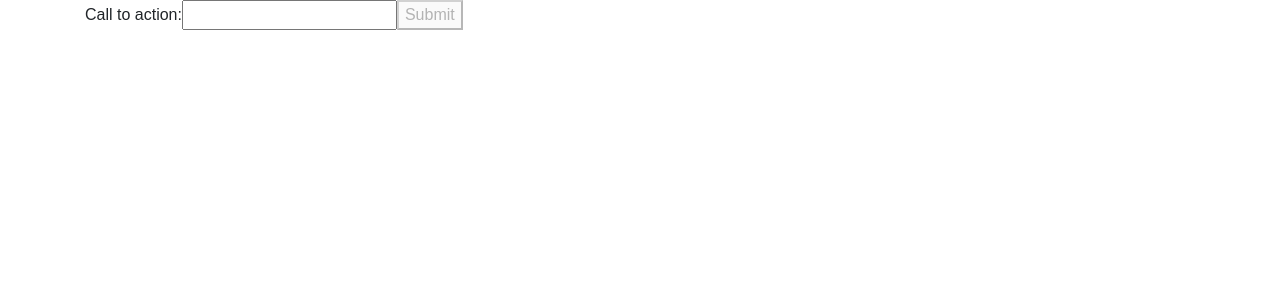
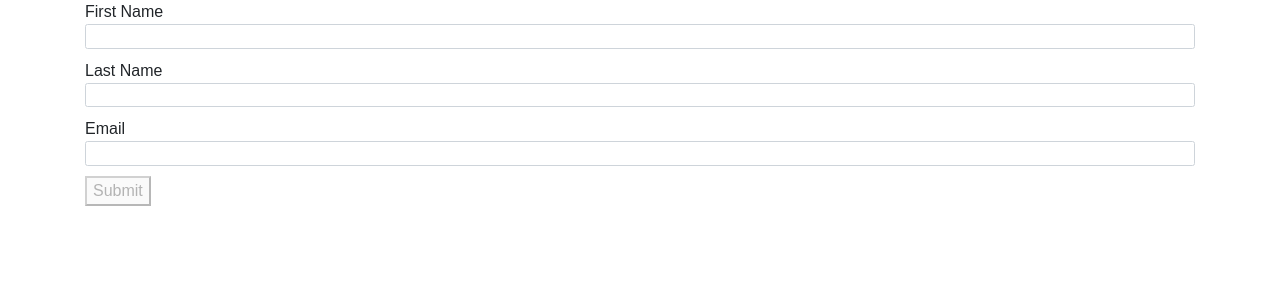
Before and after one commit to tonyducvo000/marcus-repo, a React (Create React App) app: page /calltoaction in a window 1280 px wide. Shown: the top 300 px of the page. Built offline with nearby package versions, Linux system fonts and the light colour scheme.

Commit message:
added input firstname and lastname

```diff
--- a/src/components/CallToAction.jsx
+++ b/src/components/CallToAction.jsx
@@ -1,4 +1,5 @@
 import React, { Component } from 'react'
+import Input from './Input'
 import firebase from '../util/firebase';
 
 //for validation - must validate user input to ensure user
@@ -15,6 +16,8 @@ class CallToActionForm extends Component {
 
     schema = {
         email: Joi.string().required().email().label('Email'),  //input rule: should be string, email form
+        firstName: Joi.string().required().label('First name'),
+        lastName: Joi.string().required().label('Last name'),
     };
 
 
@@ -33,25 +36,34 @@ class CallToActionForm extends Component {
 
 
     handleSubmit = () => {
-        //push user input into backend
-        const emailFirebase = firebase.database().ref("email");
-        const emailData = ({ emailInput: this.state.data })
-        emailFirebase.push(emailData);
+        const { email, firstName, lastName } = this.state.data;  //destructure the data
+
+        const Firebase = firebase.database().ref("inputData");
+        //const inputSet = ({ dataInput: this.state.data}) //can push bundled data onto if desired
+        const inputSet = ({ emailInput: email, firstNameInput: firstName, lastNameInput: lastName });
+
+        Firebase.push(inputSet);
 
     }
 
     handleChange = ({ currentTarget: input }) => {
+
         //this.setState({ userInput: e.target.value })
         const errors = { ...this.state.errors }
-        const errorMessage = this.validateProperty(input);
+        const errorMessage = this.validateProperty(input);  //input will be an object captured from event
         if (errorMessage) errors[input.name] = errorMessage;  //save error message into errors['email']
         else delete errors[input.name];
 
         const data = { ...this.state.data };
         data[input.name] = input.value;  //  save input value into data['email']
         this.setState({ data, errors });
+    }
 
-    }
+    // handleChange = (e) => {
+    //     console.log(e);
+    // }
+
+
 
     validateProperty = ({ name, value }) => {
 
@@ -60,26 +72,48 @@ class CallToActionForm extends Component {
         const { error } = Joi.validate(obj, schema);
 
         return error ? error.details[0].message : null;
-
     }
 
     render() {
 
         return (
+
             <div>
-                <label>Call to action:</label>
-                <input
-                    //value="" loads default value
+                <Input
+                    label="First Name"
+                    name="firstName"
+                    id="firstName"
+                    type="text"
+                    error={this.state.errors['firstName']}
+                    onChange={this.handleChange}
+                >
+                </Input>
+
+                <Input
+                    label="Last Name"
+                    name="lastName"
+                    id="lastName"
+                    type="text"
+                    error={this.state.errors['lastName']}
+                    onChange={this.handleChange}
+                >
+                </Input>
+
+                <Input Input
+                    label="Email"
                     name="email"
                     id="email"
-                    className="email-input"
                     type="text"
+                    error={this.state.errors['email']}
                     onChange={this.handleChange}
-                />{this.state.errors["email"] && <div className="alert alert-danger">{this.state.errors["email"]}</div>}
+                >
+                </Input>
+
                 <button
                     disabled={this.validate()}
                     onClick={this.handleSubmit}>Submit</button>
             </div>
+
         );
 
     }
--- /dev/null
+++ b/src/components/Input.jsx
@@ -0,0 +1,30 @@
+import React from 'react'
+
+const Input = ({ name, label, value, onChange, type, error }) => {
+
+
+
+    return (
+
+        <div className="form-group" >
+            <label htmlFor={name}>{label}</label>
+            <input
+
+
+                value={value}
+                onChange={onChange}
+                type={type}
+                name={name}
+
+                // ref={this.username}
+                id={name}
+                className="form-control" />
+
+            {error && <div className="alert alert-danger">{error}</div>}
+
+        </div >
+    );
+
+}
+
+export default Input;
```
